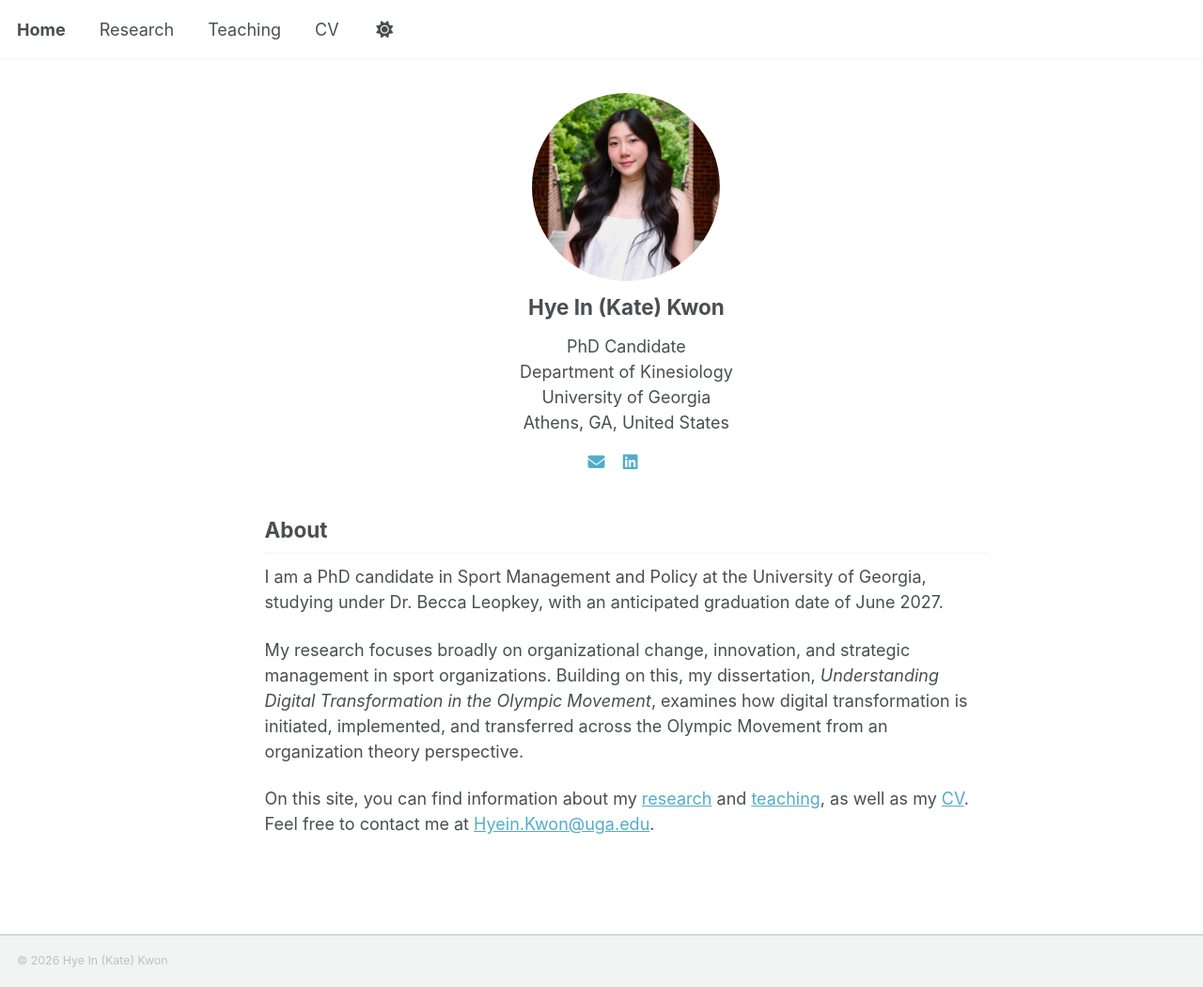
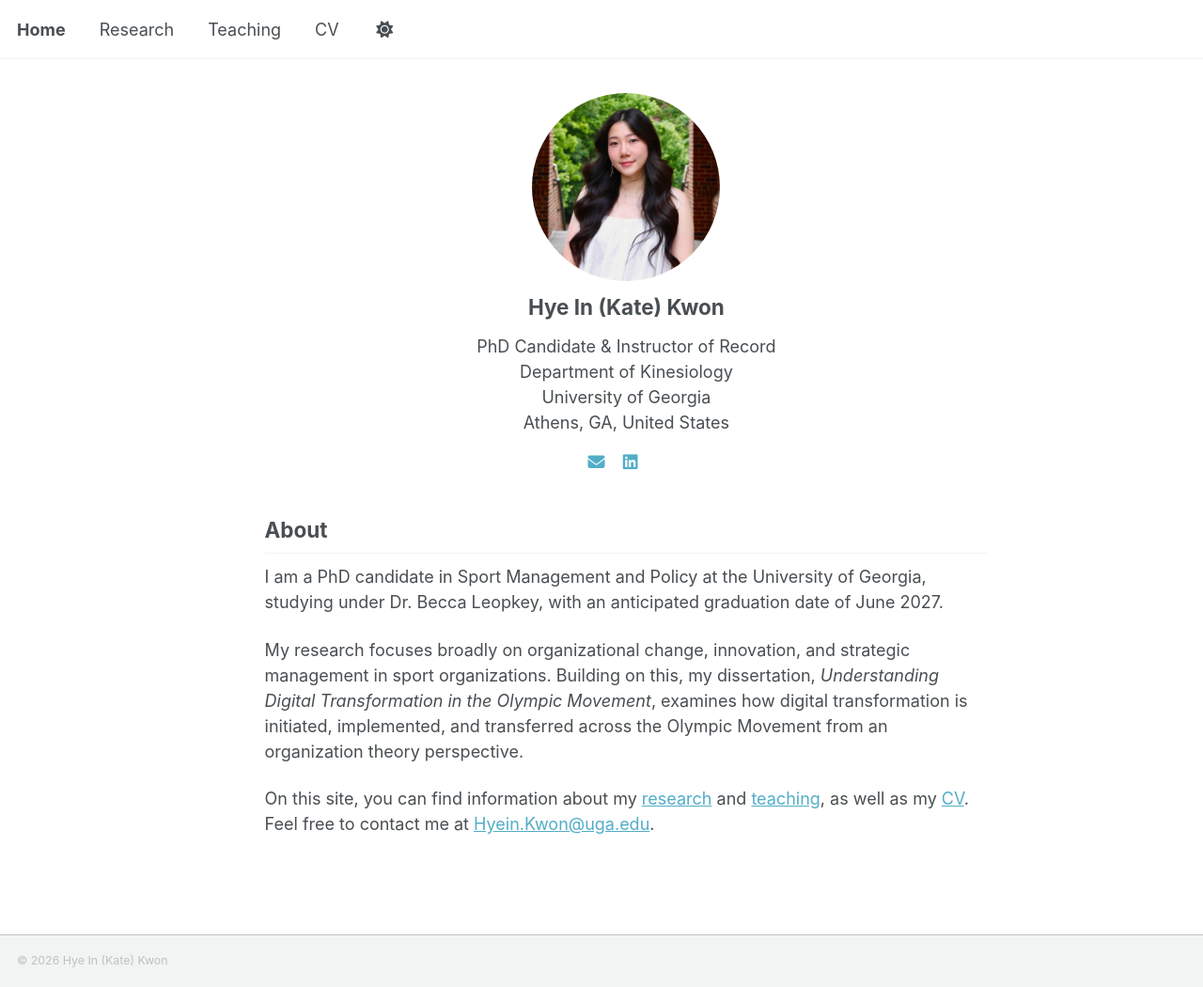
Before and after one commit to katehyeinkwon/katehyeinkwon.github.io, a Jekyll site: the page built from _pages/about.md, in a window 1280 px wide and 1050 px high. Shown: the whole window at 94% size. Built offline with Jekyll 4.4.1, drawn with Linux system fonts in a browser that asks for light colours; a style sheet for code colours, icons or effects is not loaded.

Commit message:
Update about.md

```diff
--- a/_pages/about.md
+++ b/_pages/about.md
@@ -10,7 +10,7 @@ redirect_from:
   <img src="/images/Kwon pic.jpg" alt="Hye In (Kate) Kwon" style="width: 200px; max-width: 60%; border-radius: 50%;">
 
   <h2 style="margin-top: 0.6em; margin-bottom: 0.2em; border-bottom: none;">Hye In (Kate) Kwon</h2>
-  <p style="margin: 0;">PhD Candidate<br>Department of Kinesiology<br>University of Georgia<br>Athens, GA, United States</p>
+  <p style="margin: 0;">PhD Candidate & Instructor of Record<br>Department of Kinesiology<br>University of Georgia<br>Athens, GA, United States</p>
 <p style="margin-top: 0.8em;">
     <a href="mailto:Hyein.Kwon@uga.edu" title="Email" style="margin: 0 0.4em;"><i class="fas fa-envelope"></i></a>
     <a href="https://www.linkedin.com/in/katehyeinkwon" title="LinkedIn" style="margin: 0 0.4em;"><i class="fab fa-linkedin"></i></a>
```
